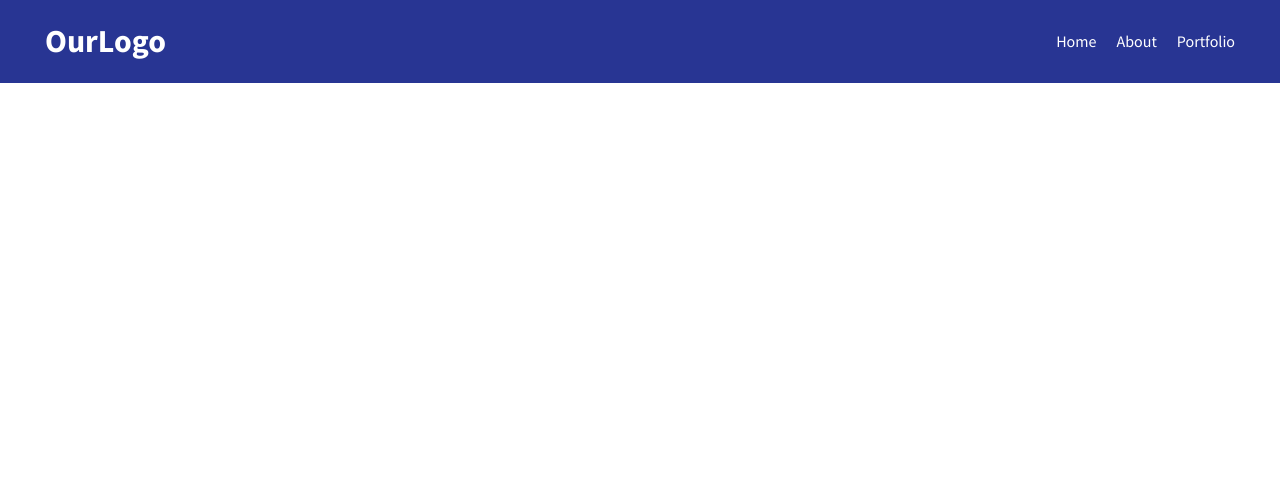
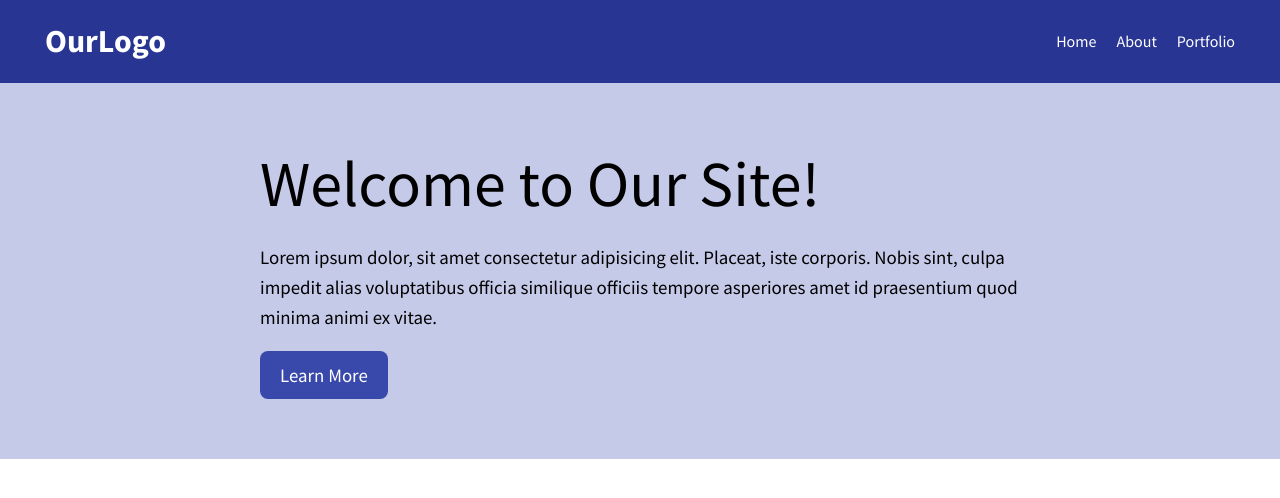
Before and after one commit to samaila-bashir/css-flexbox-sample-ui, a plain HTML site: page index.html in a window 1280 px wide. Drawn offline with Linux system fonts and the light colour scheme.

Commit message:
Completed hero section

```diff
--- a/index.html
+++ b/index.html
@@ -21,5 +21,18 @@
         <li><a href="#">Portfolio</a></li>
       </ul>
     </div>
+
+    <div class="hero">
+      <div class="hero-inner">
+        <h1>Welcome to Our Site!</h1>
+        <p>
+          Lorem ipsum dolor, sit amet consectetur adipisicing elit. Placeat,
+          iste corporis. Nobis sint, culpa impedit alias voluptatibus officia
+          similique officiis tempore asperiores amet id praesentium quod minima
+          animi ex vitae.
+        </p>
+        <a href="#" class="button">Learn More</a>
+      </div>
+    </div>
   </body>
 </html>
--- a/style.css
+++ b/style.css
@@ -34,3 +34,35 @@ body {
   color: #c5cae9;
   transform: rotate(6deg);
 }
+
+.hero {
+  background-color: #c5cae9;
+  padding: 60px 45px;
+  display: flex;
+  justify-content: center;
+}
+
+.hero h1 {
+  font-weight: normal;
+  margin: 0;
+  font-size: 4rem;
+}
+
+.hero p {
+  font-size: 1.18rem;
+  line-height: 1.6;
+}
+
+.hero-inner {
+  max-width: 760px;
+}
+
+.button {
+  background-color: #3949ab;
+  color: #fff;
+  text-decoration: none;
+  padding: 12px 20px;
+  border-radius: 8px;
+  font-size: 1.18rem;
+  display: inline-block;
+}
```
